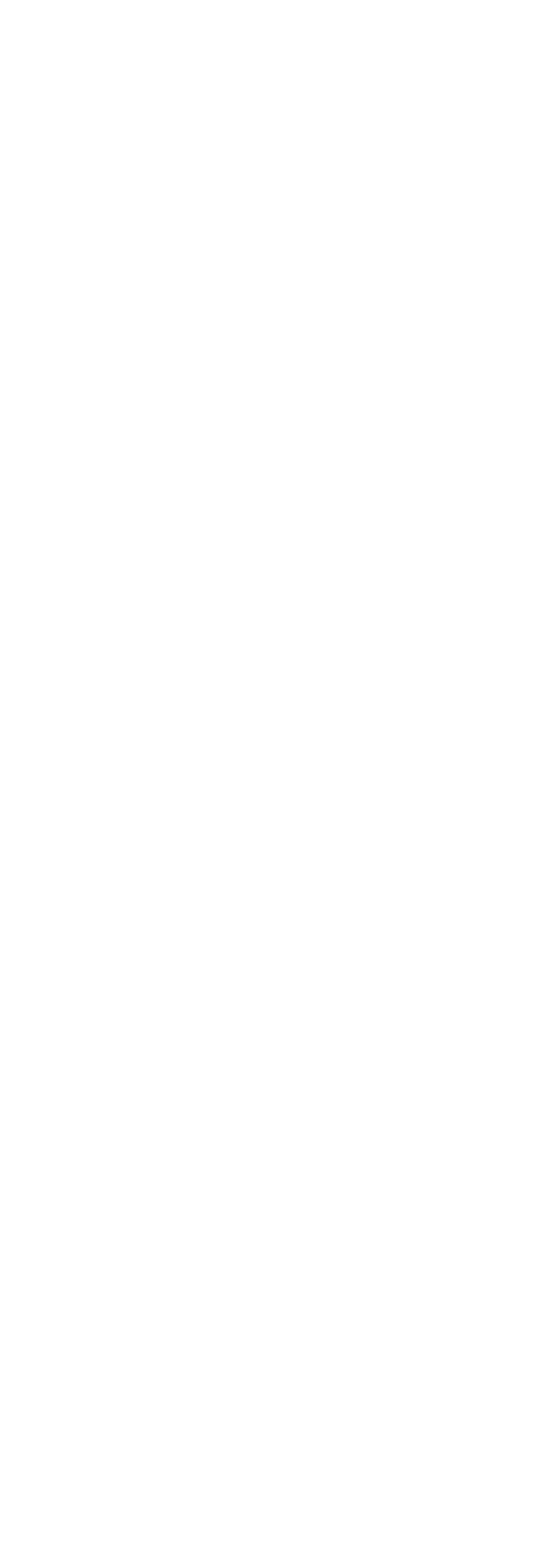
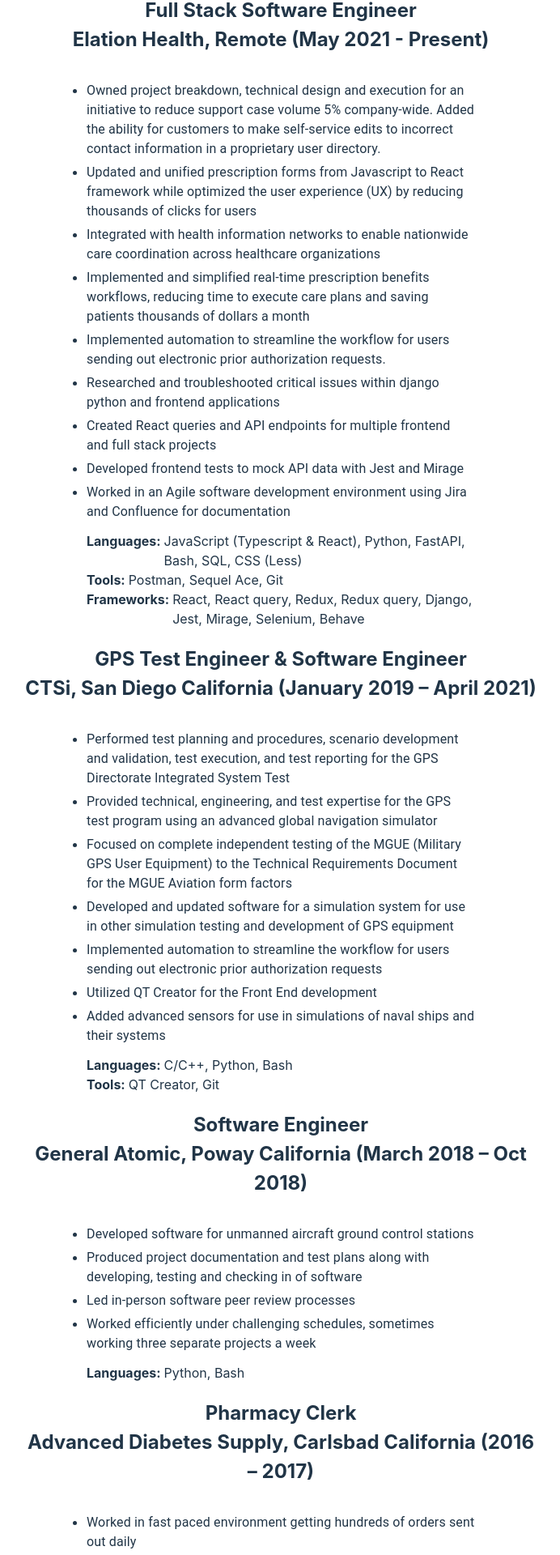
Before and after one commit to TyyGrrLily/Izzy-Website, a React (Vite) app in the folder vite-project/: page /experience in a window 1280 px wide. Shown: the part 268-2188 px from the top of the page at 81% size, without its empty margins (293-985 px from the left). Before the commit the page ends 800 px from the top, so only its background shows below. Built offline with nearby package versions, Linux system fonts and the light colour scheme; the HTML template or start-up script is replaced by a standard one.

Commit message:
Added in work experience and added in links.

```diff
--- a/vite-project/src/pages/Contact.tsx
+++ b/vite-project/src/pages/Contact.tsx
@@ -1,3 +1,4 @@
+import { Link } from "@mui/material";
 import { BasePage } from "./BasePage";
 
 export const Contact = () => {
@@ -5,6 +6,16 @@
     <BasePage>
       <>
         <h2>Thank you for wanting to contact me!</h2>
+        Please reach out!
+        <br />
+        <Link
+          href="https://www.linkedin.com/in/izabel-h/"
+          rel="noopener"
+          target="_blank"
+          underline="hover"
+        >
+          My LinkedIn
+        </Link>
       </>
     </BasePage>
   );
--- /dev/null
+++ b/vite-project/src/pages/Experience.css
@@ -0,0 +1,12 @@
+.toolList{
+    display: flex;
+    flex-direction: column;
+    justify-content: start;
+    padding: 0 5rem;
+    text-align: left;}
+.toolListItem{
+    display: flex;
+}
+.toolListItemTitle{
+    padding-right: 4px;
+}
--- a/vite-project/src/pages/Experience.tsx
+++ b/vite-project/src/pages/Experience.tsx
@@ -1,10 +1,133 @@
+import { List, ListItem, ListItemText } from "@mui/material";
 import { BasePage } from "./BasePage";
+import "./Experience.css";
 
 export const Experience = () => {
   return (
     <BasePage>
       <>
-        <h2>Thank you for wanting to experience me!</h2>
+        <h1>Work Experience</h1>
+        <br />
+        <h2>
+          Full Stack Software Engineer <br /> Elation Health, Remote (May 2021 -
+          Present)
+        </h2>
+        <List sx={{ listStyleType: "disc", px: "5rem" }}>
+          <ListItem disablePadding sx={{ display: "list-item" }}>
+            <ListItemText primary="Owned project breakdown, technical design and execution for an initiative to reduce support case volume 5% company-wide. Added the ability for customers to make self-service edits to incorrect contact information in a proprietary user directory." />
+          </ListItem>
+          <ListItem disablePadding sx={{ display: "list-item" }}>
+            <ListItemText primary="Updated and unified prescription forms from Javascript to React framework while optimized the user experience (UX) by reducing thousands of clicks for users" />
+          </ListItem>
+          <ListItem disablePadding sx={{ display: "list-item" }}>
+            <ListItemText primary="Integrated with health information networks to enable nationwide care coordination across healthcare organizations" />
+          </ListItem>
+          <ListItem disablePadding sx={{ display: "list-item" }}>
+            <ListItemText primary="Implemented and simplified real-time prescription benefits workflows, reducing time to execute care plans and saving patients thousands of dollars a month" />
+          </ListItem>
+          <ListItem disablePadding sx={{ display: "list-item" }}>
+            <ListItemText primary="Implemented automation to streamline the workflow for users sending out electronic prior authorization requests." />
+          </ListItem>
+          <ListItem disablePadding sx={{ display: "list-item" }}>
+            <ListItemText primary="Researched and troubleshooted critical issues within django python and frontend applications" />
+          </ListItem>
+          <ListItem disablePadding sx={{ display: "list-item" }}>
+            <ListItemText primary="Created React queries and API endpoints for multiple frontend and full stack projects" />
+          </ListItem>
+          <ListItem disablePadding sx={{ display: "list-item" }}>
+            <ListItemText primary="Developed frontend tests to mock API data with Jest and Mirage" />
+          </ListItem>
+          <ListItem disablePadding sx={{ display: "list-item" }}>
+            <ListItemText primary="Worked in an Agile software development environment using Jira and Confluence for documentation" />
+            {/* <ListItemText primary="" /> */}
+          </ListItem>
+        </List>
+        <div className="toolList">
+          <div className="toolListItem">
+            <strong className="toolListItemTitle">Languages: </strong>{" "}
+            JavaScript (Typescript & React), Python, FastAPI, Bash, SQL, CSS
+            (Less)
+          </div>
+          <div className="toolListItem">
+            <strong className="toolListItemTitle">Tools: </strong>Postman,
+            Sequel Ace, Git
+          </div>
+          <div className="toolListItem">
+            <strong className="toolListItemTitle">Frameworks: </strong> React,
+            React query, Redux, Redux query, Django, Jest, Mirage, Selenium,
+            Behave
+          </div>
+        </div>
+        <h2>
+          GPS Test Engineer & Software Engineer <br /> CTSi, San Diego
+          California (January 2019 – April 2021)
+        </h2>
+        <List sx={{ listStyleType: "disc", px: "5rem" }}>
+          <ListItem disablePadding sx={{ display: "list-item" }}>
+            <ListItemText primary="Performed test planning and procedures, scenario development and validation, test execution, and test reporting for the GPS Directorate Integrated System Test" />
+          </ListItem>
+          <ListItem disablePadding sx={{ display: "list-item" }}>
+            <ListItemText primary="Provided technical, engineering, and test expertise for the GPS test program using an advanced global navigation simulator" />
+          </ListItem>
+          <ListItem disablePadding sx={{ display: "list-item" }}>
+            <ListItemText primary="Focused on complete independent testing of the MGUE (Military GPS User Equipment) to the Technical Requirements Document for the MGUE Aviation form factors" />
+          </ListItem>
+          <ListItem disablePadding sx={{ display: "list-item" }}>
+            <ListItemText primary="Developed and updated software for a simulation system for use in other simulation testing and development of GPS equipment" />
+          </ListItem>
+          <ListItem disablePadding sx={{ display: "list-item" }}>
+            <ListItemText primary="Implemented automation to streamline the workflow for users sending out electronic prior authorization requests" />
+          </ListItem>
+          <ListItem disablePadding sx={{ display: "list-item" }}>
+            <ListItemText primary="Utilized QT Creator for the Front End development" />
+          </ListItem>
+          <ListItem disablePadding sx={{ display: "list-item" }}>
+            <ListItemText primary="Added advanced sensors for use in simulations of naval ships and their systems" />
+          </ListItem>
+        </List>
+        <div className="toolList">
+          <div className="toolListItem">
+            <strong className="toolListItemTitle">Languages: </strong>
+            C/C++, Python, Bash
+          </div>
+          <div className="toolListItem">
+            <strong className="toolListItemTitle">Tools: </strong>QT Creator,
+            Git
+          </div>
+        </div>
+        <h2>
+          Software Engineer <br /> General Atomic, Poway California (March 2018
+          – Oct 2018)
+        </h2>
+        <List sx={{ listStyleType: "disc", px: "5rem" }}>
+          <ListItem disablePadding sx={{ display: "list-item" }}>
+            <ListItemText primary="Developed software for unmanned aircraft ground control stations" />
+          </ListItem>
+          <ListItem disablePadding sx={{ display: "list-item" }}>
+            <ListItemText primary="Produced project documentation and test plans along with developing, testing and checking in of software" />
+          </ListItem>
+          <ListItem disablePadding sx={{ display: "list-item" }}>
+            <ListItemText primary="Led in-person software peer review processes" />
+          </ListItem>
+          <ListItem disablePadding sx={{ display: "list-item" }}>
+            <ListItemText primary="Worked efficiently under challenging schedules, sometimes working three separate projects a week" />
+          </ListItem>
+        </List>
+        <div className="toolList">
+          <div className="toolListItem">
+            <strong className="toolListItemTitle">Languages: </strong>
+            Python, Bash
+          </div>
+        </div>
+        <h2>
+          Pharmacy Clerk <br /> Advanced Diabetes Supply, Carlsbad California
+          (2016 – 2017)
+        </h2>
+        <List sx={{ listStyleType: "disc", px: "5rem" }}>
+          <ListItem disablePadding sx={{ display: "list-item" }}>
+            <ListItemText primary="Worked in fast paced environment getting hundreds of orders sent out daily" />
+          </ListItem>
+        </List>
       </>
     </BasePage>
   );
--- a/vite-project/src/pages/Main.tsx
+++ b/vite-project/src/pages/Main.tsx
@@ -5,7 +5,10 @@
     <BasePage>
       <>
         <h1>Welcome to my page!!</h1>
-        <img src={evcat} />
+        <div>
+          <img src={evcat} width={"250"} />{" "}
+          <div>Welcome, I see you have found this website.</div>
+        </div>
       </>
     </BasePage>
   );
--- a/vite-project/src/pages/Projects.tsx
+++ b/vite-project/src/pages/Projects.tsx
@@ -1,3 +1,4 @@
+import { Link } from "@mui/material";
 import { BasePage } from "./BasePage";
 
 export const Projects = () => {
@@ -7,8 +8,19 @@
         <h2>Thank you for wanting to see my projects!</h2>
         <>
           This website is currently the project I am working on. This is
-          implemented using React, Vite, and Typescript. I am planning to add to
-          this as I continue. Next plan is to add Mui for styling.
+          implemented using React, Vite, and Typescript.
+          <br /> I am planning to add to this as I continue. Next plan is to add
+          Mui for styling.
+          <br />
+          Future projects can be found here:{" "}
+          <Link
+            href="https://github.com/TyyGrrLily"
+            rel="noopener"
+            target="_blank"
+            underline="hover"
+          >
+            My LinkedIn
+          </Link>
         </>
       </>
     </BasePage>
```
